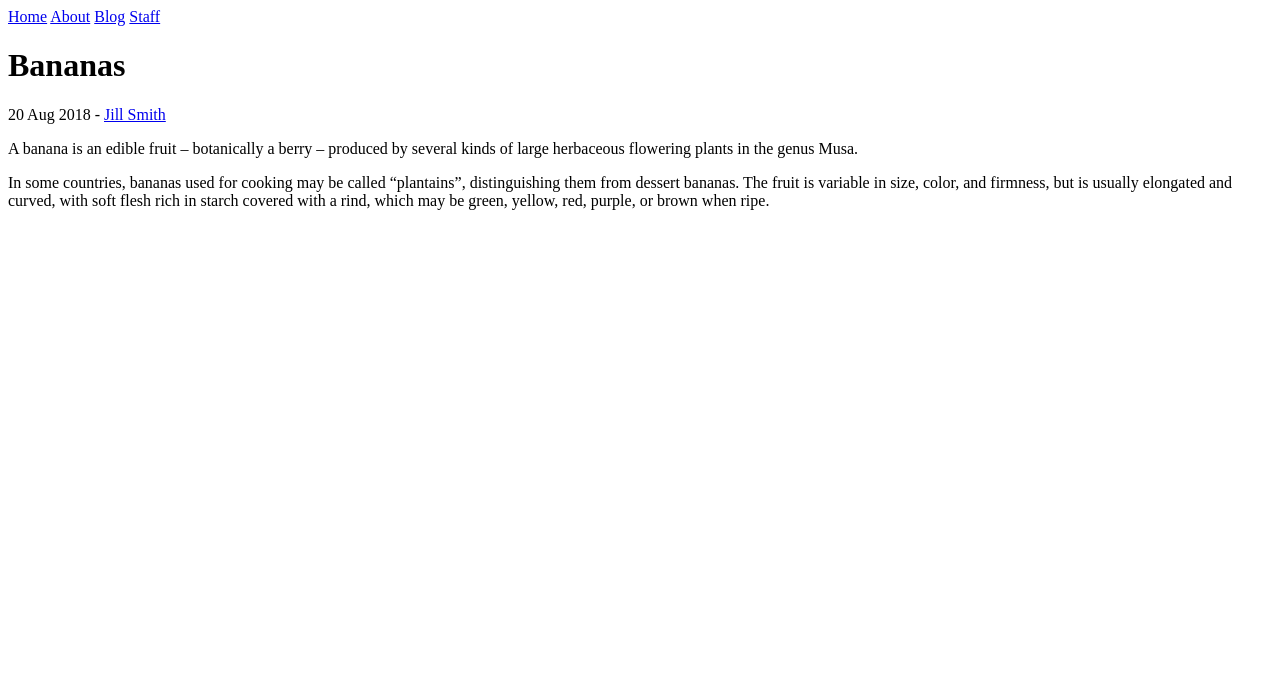
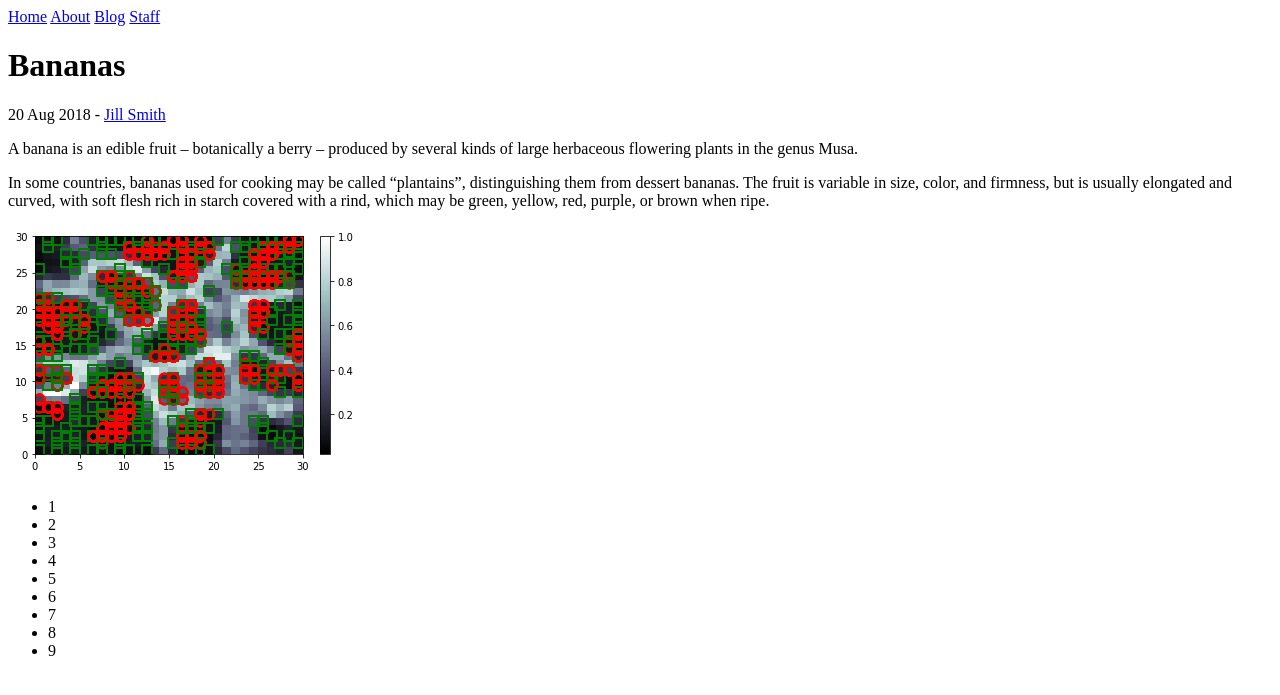
Before and after one commit to vasuhooda/jekyll-test, a Jekyll site: the page built from _posts/2018-08-20-bananas.md, in a window 1280 px wide. Shown: the top 695 px of the page. Built offline with Jekyll 4.4.1, drawn with Linux system fonts in a browser that asks for light colours.

Commit message:
Update from Forestry.io vasuhooda@gmail.com updated _posts/2018-08-20-bananas.md

```diff
--- a/_posts/2018-08-20-bananas.md
+++ b/_posts/2018-08-20-bananas.md
@@ -1,6 +1,7 @@
 ---
 layout: post
 author: jill
+
 ---
 A banana is an edible fruit – botanically a berry – produced by several kinds
 of large herbaceous flowering plants in the genus Musa.
@@ -10,3 +11,15 @@ distinguishing them from dessert bananas. The fruit is variable in size, color,
 and firmness, but is usually elongated and curved, with soft flesh rich in
 starch covered with a rind, which may be green, yellow, red, purple, or brown
 when ripe.
+
+![](/uploads/som.png)
+
+* 1
+* 2
+* 3
+* 4
+* 5
+* 6
+* 7
+* 8
+* 9
```
